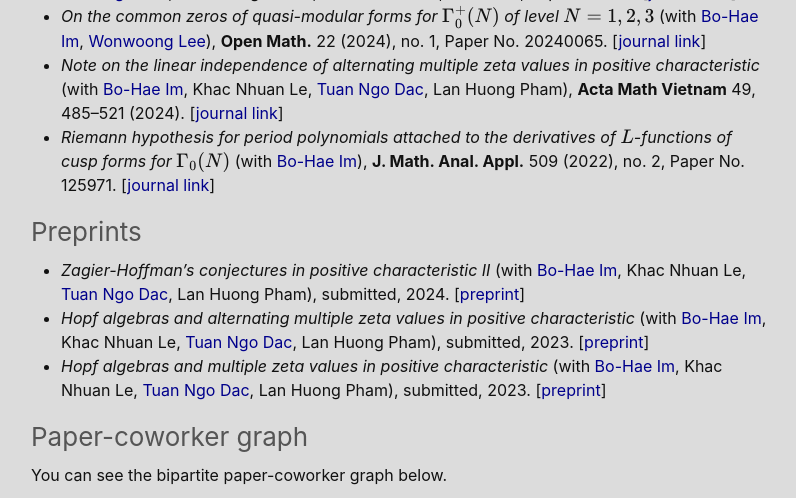
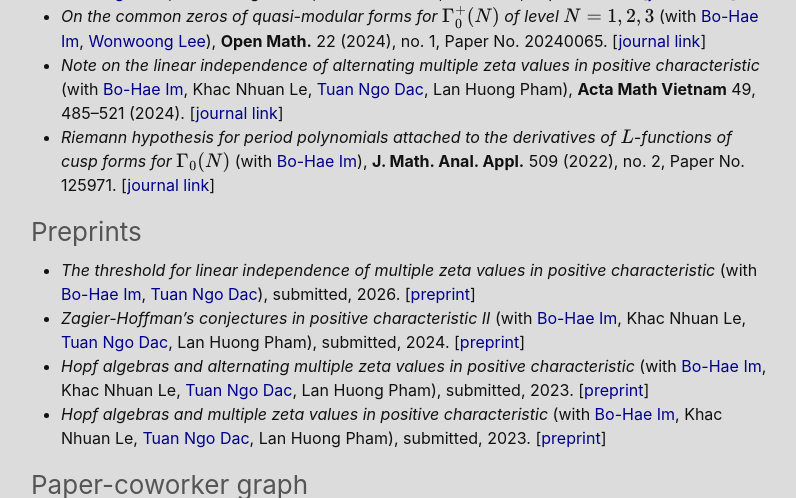
Before and after one commit to hojin-kim/academic-homepage, a Jekyll site: the page built from index.md, in a window 1280 px wide and 900 px high, scrolled down 1045 px, cut to the strip 0-498 px from the top of the window. Shown: the whole strip, without its empty margins (239-1035 px from the left). Built offline with Jekyll 4.4.1, drawn with Linux system fonts in a browser that asks for light colours.

Commit message:
publication update

```diff
--- a/index.md
+++ b/index.md
@@ -41,7 +41,7 @@ I'm studying the algebraic structures of the multiple zeta values (MZVs) in posi
 * *Riemann hypothesis for period polynomials attached to the derivatives of $L$-functions of cusp forms for $\Gamma_0(N)$* (with [Bo-Hae Im]), **J. Math. Anal. Appl.** 509 (2022), no. 2, Paper No. 125971. [[journal link](https://doi.org/10.1016/j.jmaa.2021.125971)]
 
 ### Preprints
-<!-- * *The threshold for linear independence of multiple zeta values in positive characteristic* (with [Bo-Hae Im], [Tuan Ngo Dac]), submitted, 2026. -->
+* *The threshold for linear independence of multiple zeta values in positive characteristic* (with [Bo-Hae Im], [Tuan Ngo Dac]), submitted, 2026. [[preprint](https://hal.science/hal-05604679)]
 * *Zagier-Hoffman's conjectures in positive characteristic II* (with [Bo-Hae Im], Khac Nhuan Le, [Tuan Ngo Dac], Lan Huong Pham), submitted, 2024. [[preprint](https://arxiv.org/abs/2402.11539)]
 * *Hopf algebras and alternating multiple zeta values in positive characteristic* (with [Bo-Hae Im], Khac Nhuan Le, [Tuan Ngo Dac], Lan Huong Pham), submitted, 2023. [[preprint](https://arxiv.org/abs/2304.02337)]
 * *Hopf algebras and multiple zeta values in positive characteristic* (with [Bo-Hae Im], Khac Nhuan Le, [Tuan Ngo Dac], Lan Huong Pham), submitted, 2023. [[preprint](https://arxiv.org/abs/2301.05906)]
```
